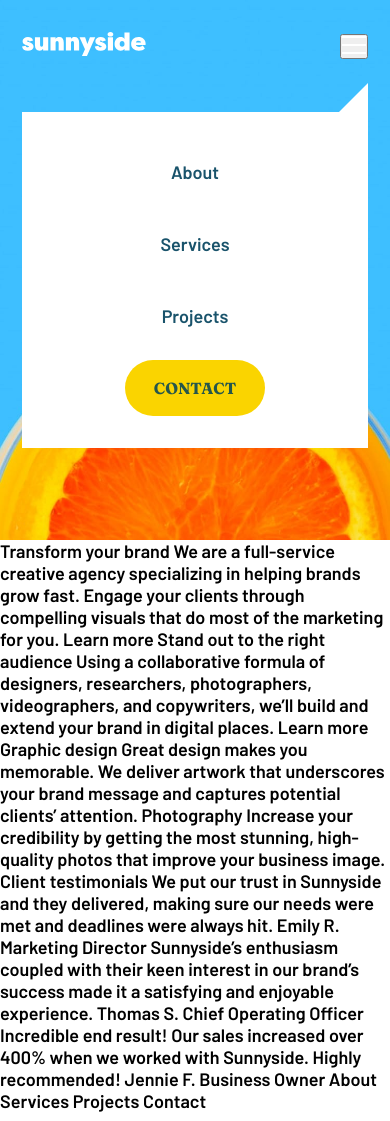
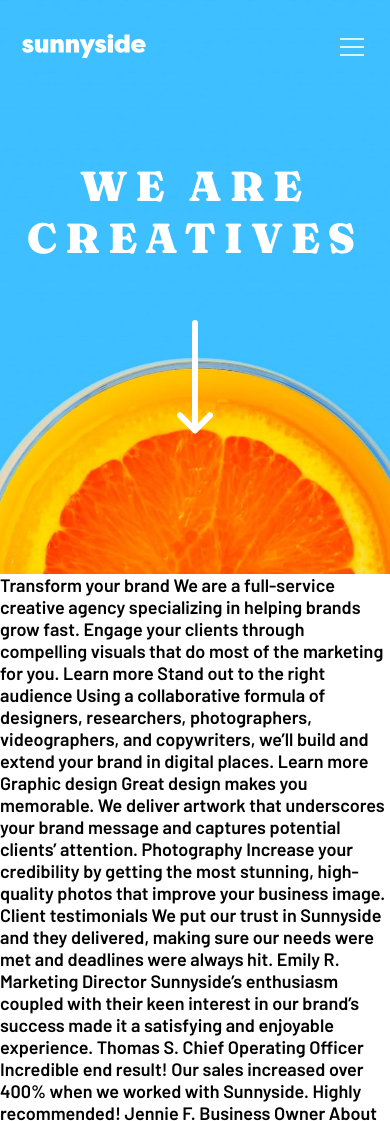
Before and after one commit to calebesg/sunnyside-agency, a plain HTML site: page index.html in a window 390 px wide. Shown: the top 1121 px of the page. Drawn offline with Linux system fonts and the light colour scheme.

Commit message:
header mobile

```diff
--- a/index.html
+++ b/index.html
@@ -23,11 +23,11 @@
         <img src="./images/logo.svg" alt="Sunnyside">
       </a>
 
-      <button class="open" aria-label="open menu" onclick="Menu.toggleVisibility()">
+      <button class="hamburger" aria-label="open menu" onclick="Menu.toggleVisibility()">
         <img src="./images/icon-hamburger.svg" alt="" aria-hidden>
       </button>
 
-      <nav class="menu-wrap open">
+      <nav class="menu-wrap">
         <ul class="menu">
           <li class="menu-item">
             <a href="#">About</a>
@@ -46,6 +46,7 @@
     </div>
 
     <h1>We are creatives</h1>
+    <img class="arrow-down" src="./images/icon-arrow-down.svg" alt="" aria-hidden="true">
   </header>
 
 
--- a/styles/global.css
+++ b/styles/global.css
@@ -41,8 +41,3 @@ ul {
 a {
   text-decoration: none;
 }
-
-.container {
-  padding-left: 22px;
-  padding-right: 22px;
-}
--- a/styles/main.css
+++ b/styles/main.css
@@ -2,27 +2,35 @@ header {
   background-image: url(../images/mobile/image-header.jpg);
   background-repeat: no-repeat;
   background-size: cover;
-  background-position: bottom;
-  height: 540px;
-  padding-top: 32px;
-}
+  background-position:bottom;
+  padding: 32px 22px 0;
 
-h1 {
-  font-family: 'Fraunces', serif;
-  color: var(--white);
-  text-transform: uppercase;
-  text-align: center;
-  margin-top: 98px;
+  display: flex;
+  flex-direction: column;
+  align-items: center;
 }
 
 .navbar {
+  width: 100%;
   display: flex;
   justify-content: space-between;
   align-items: center;
   position: relative;
 }
 
+.hamburger {
+  height: 32px;
+  width: 32px;
+  cursor: pointer;
+  background-color: transparent;
+  border: none;
+  opacity: .8;
+  transition: opacity .3s;
+}
 
+.hamburger:hover {
+  opacity: 1;
+}
 
 .menu-wrap {
   position: absolute;
@@ -74,3 +82,22 @@ h1 {
   color: var(--dark-desaturated-cyan);
   text-transform: uppercase;
 }
+
+h1 {
+  font-family: 'Fraunces', serif;
+  color: var(--white);
+  letter-spacing: 8px;
+  font-size: 42px;
+  font-weight: 900;
+  text-transform: uppercase;
+  text-align: center;
+  margin-top: 96px;
+}
+
+.arrow-down {
+  margin: 0 auto;
+  margin-top: 56px;
+  margin-bottom: 140px;
+}
+
+/* Main */
```
